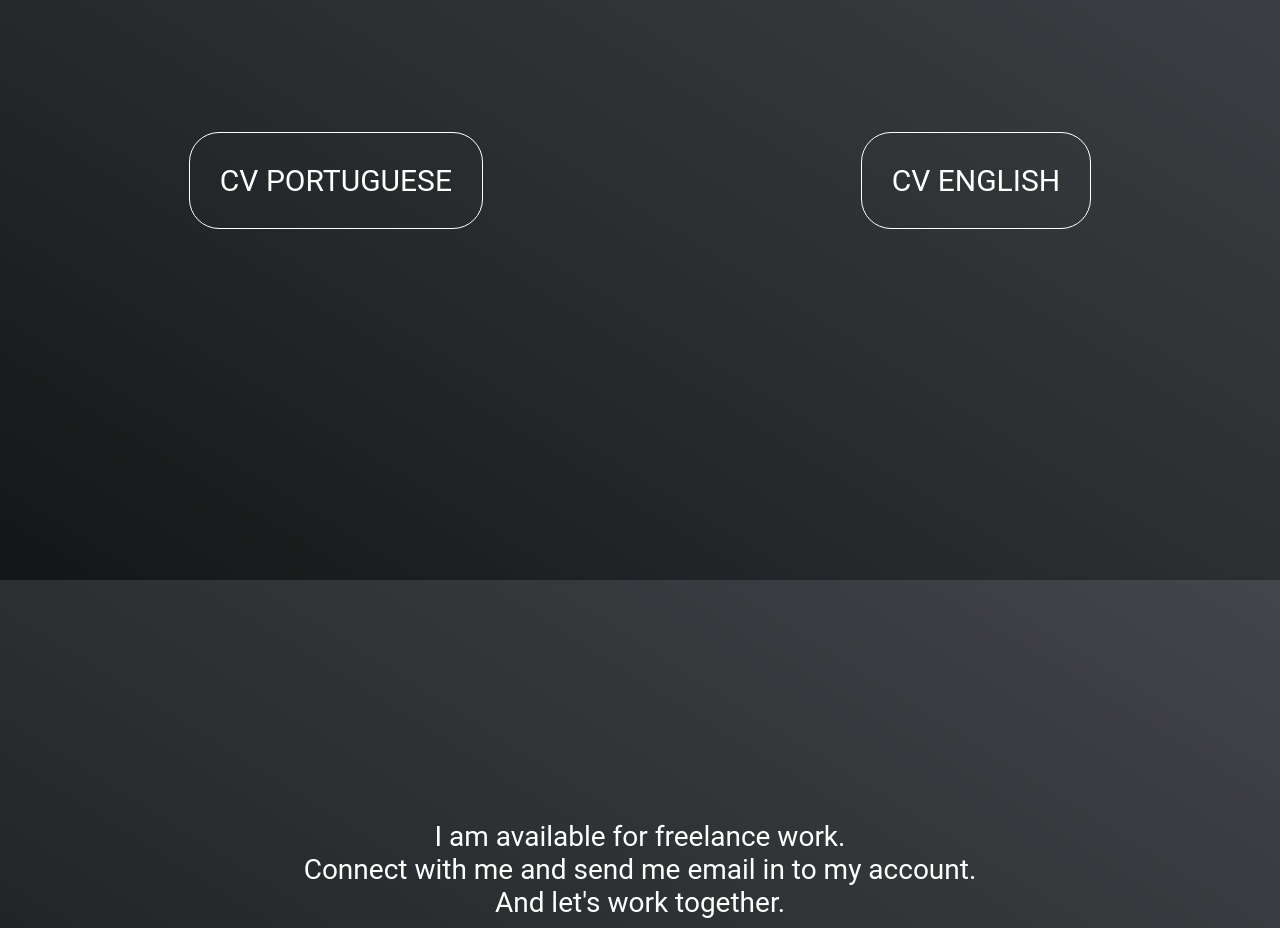
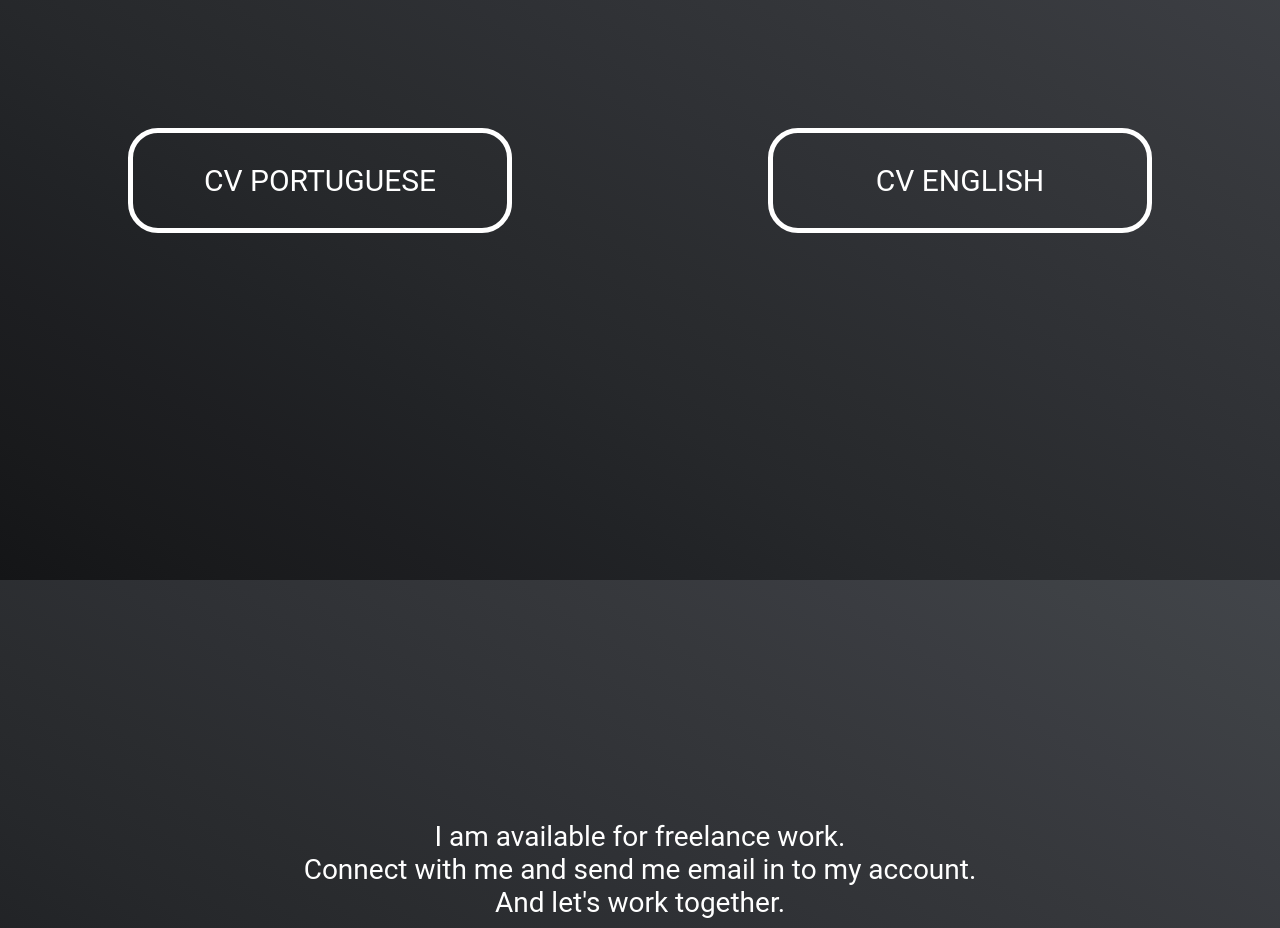
Before and after one commit to MarcosBrendonDePaula/Portfolio, a website: page index.html in a window 1280 px wide. Shown: the part 3420-4348 px from the top of the page. Drawn offline with nearby package versions, Linux system fonts and the light colour scheme.

Commit message:
correção de localização dos curriculos

```diff
--- a/assets/css/Cv.css
+++ b/assets/css/Cv.css
@@ -12,9 +12,11 @@
 }
 
 #Cvs .button{
+    text-align: center;
     font-size: 30px;
     padding: 30px;
+    width: 30vw;
     border-radius: 30px;
-    border: 1px solid white;
+    border: 5px solid white;
     color: white;
 }
--- a/index.html
+++ b/index.html
@@ -8,7 +8,7 @@
     <title>Marcos Brendon</title>
 
     <link rel="stylesheet" href="assets/css/geral.css">
-    <link rel="stylesheet" href="assets/css/estilo_basico.css">
+    <link rel="stylesheet" href="assets/css/navbar.css">
     <link rel="stylesheet" href="assets/css/home.css">
     <link rel="stylesheet" href="assets/css/about.css">
     <link rel="stylesheet" href="assets/css/resume.css">
@@ -17,7 +17,7 @@
     <link rel="stylesheet" href="assets/css/contact.css">
     <link rel="stylesheet" href="assets/css/skills.css">
 
-    <script src="https://unpkg.com/scrollreveal"></script>
+    <script src="https://unpkg.com/scrollreveal" defer></script>
     <script src="assets/js/scrollcontroll.js" defer></script>
 </head>
 <body>
@@ -185,8 +185,8 @@
     </section>
     <section id="Cvs">
         <div class="container mid">
-            <a href="/assets/CV/CV_PT.pdf" style="text-decoration: none;" target="_blank"> <div class="button text-center">CV PORTUGUESE</div> </a>
-            <a href="/assets/CV/CV_ENG.pdf" style="text-decoration: none;" target="_blank"> <div class="button text-center">CV ENGLISH</div> </a>
+            <a href="assets/CV/CV_PT.pdf" style="text-decoration: none;" target="_blank"> <div class="button text-center">CV PORTUGUESE</div> </a>
+            <a href="assets/CV/CV_ENG.pdf" style="text-decoration: none;" target="_blank"> <div class="button text-center">CV ENGLISH</div> </a>
         </div>
     </section>
 
```
Also changed, not shown: assets/css/navbar.css (renamed from assets/css/estilo_basico.css).
